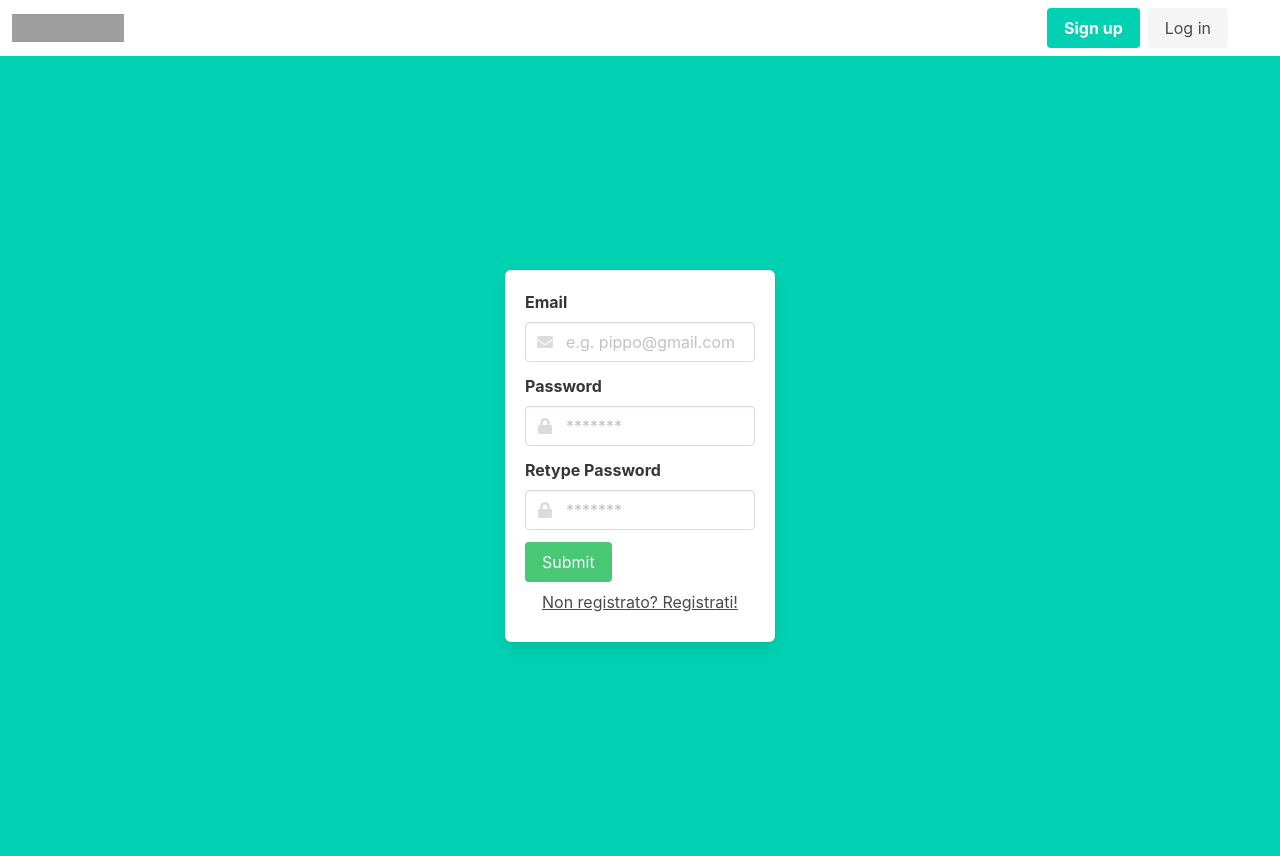
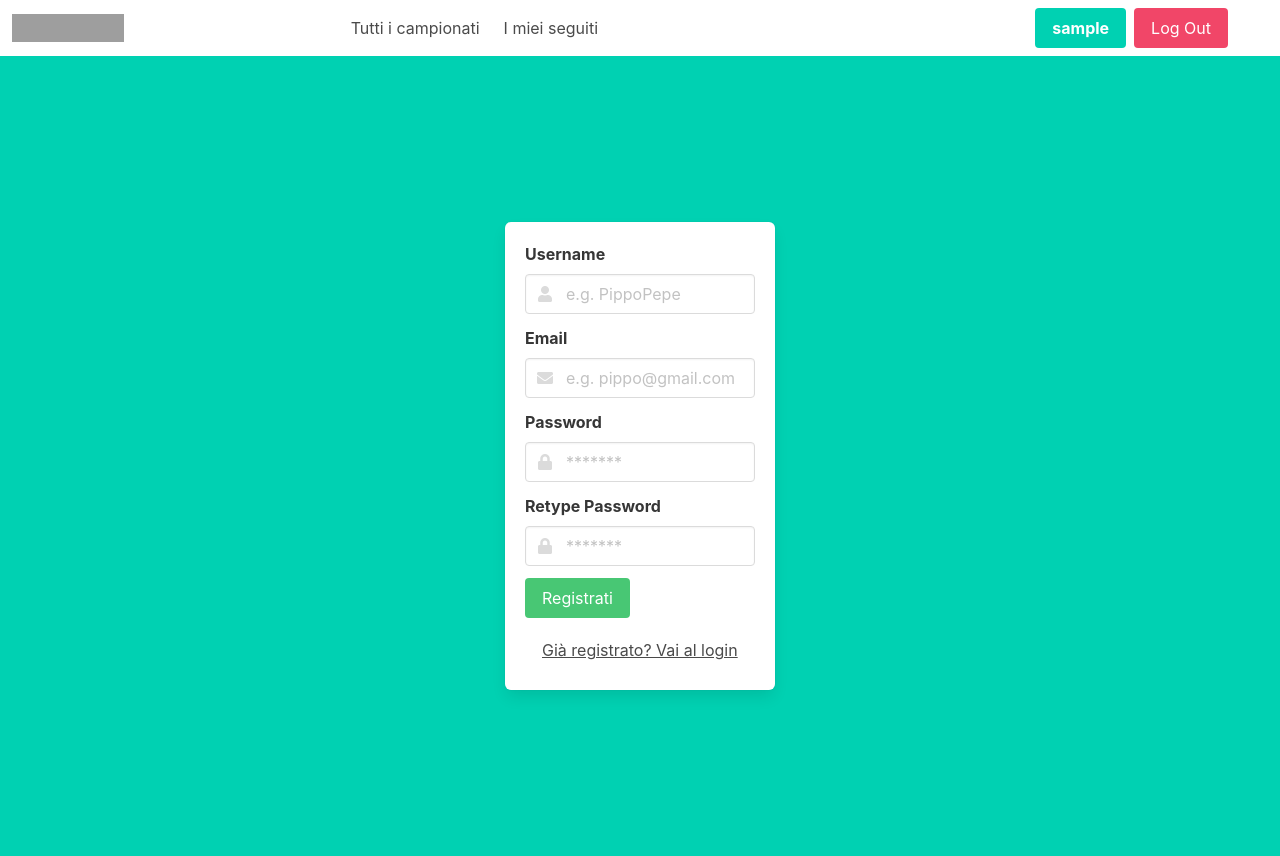
Before and after one commit to LocatAndre/progettoSoa, a Flask app: template application/templates/register.html in a window 1280 px wide. Run offline with Flask 2, Linux system fonts and the light colour scheme; the template is opened without the code that fills it, so the values that code supplies are empty; the visitor is signed in with stand-in values (Sample User, id 1); data comes from the database, SQL or seed files in the repository; some libraries are stand-ins or nearby versions; grey boxes are pictures that could not be loaded.

Commit message:
add register and login

```diff
--- a/application/auth.py
+++ b/application/auth.py
@@ -20,9 +20,11 @@ from .db import get_db
 
 bp = Blueprint('auth', __name__, url_prefix='/auth')
 
+
 @bp.route('/login')
 def login():
     return render_template('login.html')
+
 
 @bp.route('/login/checkuser', methods=['POST'])
 def checkuser():
@@ -49,6 +51,7 @@ def checkuser():
     flash(error)
     return redirect(url_for('auth.login'))
 
+
 @bp.before_app_request
 def load_logged_in_user():
     user_id = session.get('user_id')
@@ -56,14 +59,47 @@ def load_logged_in_user():
     if user_id is None:
         g.user = None
     else:
-        g.user = get_db().execute('SELECT * FROM user WHERE id = ?', (user_id,)
-                                  ).fetchone()
+        g.user = get_db().execute('SELECT * FROM user WHERE id = ?', (user_id,)).fetchone()
 
 
 @bp.route('/logout')
 def logout():
     session.clear()
     return redirect(url_for('site.index'))
+
+
+@bp.route('/register/checkregister', methods=['POST'])
+def checkregister():
+    username = request.form['username']
+    password1 = request.form['password1']
+    password2 = request.form['password2']
+    email = request.form['email']
+
+    db = get_db()
+    error = None
+
+    if not username or not password1 or not password2 or not email:
+        error = 'Campi mancanti'
+    elif db.execute('SELECT id FROM user WHERE username = ?', (username,)
+                    ).fetchone() is not None:
+        error = '{} è già iscritto.'.format(username)
+    elif password1 != password2:
+        error = 'Le 2 password non coincidono'
+
+    if error is None:
+        db.execute('INSERT INTO user (email, username, password) VALUES (?, ?, ?)',
+                   (email, username, generate_password_hash(password1))
+                   )
+        db.commit()
+        return redirect(url_for('auth.login'))
+
+    flash(error)
+    return redirect(url_for('auth.register'))
+
+
+@bp.route('/register')
+def register():
+    return render_template('register.html')
 
 
 def login_required(view):
--- a/application/schema.sql
+++ b/application/schema.sql
@@ -3,6 +3,7 @@ DROP TABLE IF EXISTS preferences;
 
 CREATE TABLE user (
     id integer PRIMARY KEY AUTOINCREMENT,
+    username text NOT NULL,
     email text NOT NULL,
     password NOT NULL
 );
--- a/application/templates/base.html
+++ b/application/templates/base.html
@@ -11,31 +11,7 @@
   <link rel="stylesheet" href="../static/css/style.css">
 </head>
 <body>
-  <nav class="navbar" role="navigation" aria-label="main navigation">
-    <div class="navbar-brand">
-      <a class="navbar-item" href="https://bulma.io">
-        <img src="https://bulma.io/images/bulma-logo.png"
-          alt="Bulma: Free, open source, and modern CSS framework based on Flexbox" width="112" height="28">
-      </a>
-      <a role="button" class="navbar-burger" aria-label="menu" aria-expanded="false" data-target="usermenu">
-        <span></span>
-        <span></span>
-        <span></span>
-      </a>
-    </div>
-    <div id="usermenu" class="navbar-menu">
-      <div class="navbar-start"></div>
-      <div class="navbar-end">
-        <div class="navbar-item">
-          <div class="buttons">
-            <a class="button is-primary"><strong>Sign up</strong></a>
-            <a class="button is-light" href="{{ url_for('auth.login') }}">Log in</a>
-          </div>
-        </div>
-      </div>
-    </div>
-
-  </nav>
+{% include 'partial/navbar.html' %}
   {% block content %}
   {% endblock %}
   <script src="../static/js/animation.js"></script>
--- /dev/null
+++ b/application/templates/partial/navbar.html
@@ -0,0 +1,40 @@
+<nav class="navbar" role="navigation" aria-label="main navigation">
+    <div class="navbar-brand">
+        <a class="navbar-item" href="https://bulma.io">
+            <img src="https://bulma.io/images/bulma-logo.png"
+                alt="Bulma: Free, open source, and modern CSS framework based on Flexbox" width="112" height="28">
+        </a>
+        <a role="button" class="navbar-burger" aria-label="menu" aria-expanded="false" data-target="usermenu">
+            <span></span>
+            <span></span>
+            <span></span>
+        </a>
+    </div>
+    <div id="usermenu" class="navbar-menu">
+        <div class="navbar-start">
+            <a class="navbar-item">
+                Tutti i campionati
+            </a>
+            <a href="" class="navbar-item">
+                I miei seguiti
+            </a>
+        </div>
+        <div class="navbar-end">
+            <div class="navbar-item">
+                <div class="buttons">
+                    {% if g.user %}
+                    <button class="button is-primary"><strong>{{g.user['username']}}</strong></button>
+                    <a class="button is-danger" href="{{ url_for('auth.logout') }}">Log Out</a>
+                    {% else %}
+                    <a class="button is-primary" href="{{url_for('auth.register')}}">
+                        <strong>Sign up</strong>
+                    </a>
+                    <a class="button is-light" href="{{url_for('auth.login')}}">
+                        Log in
+                    </a>
+                    {% endif %}
+                </div>
+            </div>
+        </div>
+    </div>
+</nav>
--- a/application/templates/register.html
+++ b/application/templates/register.html
@@ -6,11 +6,20 @@
         <div class="container">
             <div class="columns is-centered">
                 <div class="column is-5-tablet is-4-desktop is-3-widescreen">
-                    <form action="login/checkuser" method="POST" class="box">
+                    <form action="register/checkregister" method="POST" class="box">
+                        <div class="field">
+                            <label for="" class="label">Username</label>
+                            <div class="control has-icons-left">
+                                <input name="username" type="text" placeholder="e.g. PippoPepe" class="input" required>
+                                <span class="icon is-small is-left">
+                                    <i class="fa fa-user"></i>
+                                </span>
+                            </div>
+                        </div>
                         <div class="field">
                             <label for="" class="label">Email</label>
                             <div class="control has-icons-left">
-                                <input type="email" placeholder="e.g. pippo@gmail.com" class="input" required>
+                                <input name="email" type="email" placeholder="e.g. pippo@gmail.com" class="input" required>
                                 <span class="icon is-small is-left">
                                     <i class="fa fa-envelope"></i>
                                 </span>
@@ -19,7 +28,7 @@
                         <div class="field">
                             <label for="" class="label">Password</label>
                             <div class="control has-icons-left">
-                                <input type="password" placeholder="*******" class="input" required>
+                                <input name="password1" type="password" placeholder="*******" class="input" required>
                                 <span class="icon is-small is-left">
                                     <i class="fa fa-lock"></i>
                                 </span>
@@ -28,16 +37,16 @@
                         <div class="field">
                             <label for="" class="label">Retype Password</label>
                             <div class="control has-icons-left">
-                                <input type="password" placeholder="*******" class="input" required>
+                                <input name="password2" type="password" placeholder="*******" class="input" required>
                                 <span class="icon is-small is-left">
                                     <i class="fa fa-lock"></i>
                                 </span>
                             </div>
                         </div>
                         <div class="field">
-                            <input type="submit" class="button is-success"></input>
-                            <a href="{{url_for('auth.register')}}" class="button is-text">Non registrato? Registrati!</a>
+                        <input type="submit" class="button is-success" value="Registrati">
                         </div>
+                        <a href="{{url_for('auth.login')}}" class="button is-text">Già registrato? Vai al login</a>
                     </form>
                     {% for message in get_flashed_messages() %}
                     <article class="message is-danger">
```
Also changed, not shown: application/templates/login.html (+4 -4 lines).
